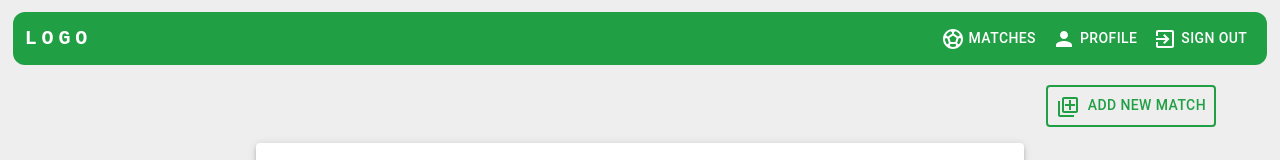
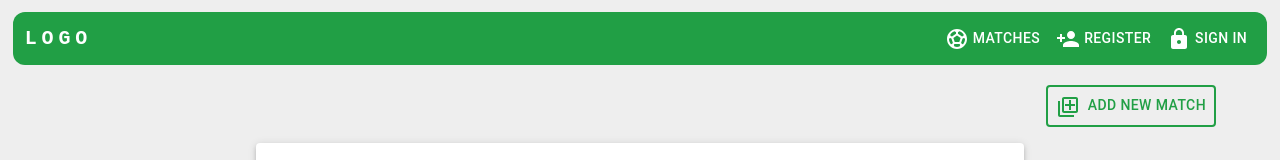
Before and after one commit to BeshoyMorad/EPL-Match-Reservation, a Next.js app: page / in a window 1280 px wide. Shown: the top 160 px of the page. Built offline with nearby package versions, Linux system fonts and the light colour scheme.

Commit message:
Integrate navbar with backend

```diff
--- a/components/Navbar.tsx
+++ b/components/Navbar.tsx
@@ -6,16 +6,53 @@ import PersonIcon from "@mui/icons-material/Person";
 import PersonAddIcon from "@mui/icons-material/PersonAdd";
 import LockIcon from "@mui/icons-material/Lock";
 import ExitToAppIcon from "@mui/icons-material/ExitToApp";
+import HomeIcon from "@mui/icons-material/Home";
+import GroupIcon from "@mui/icons-material/Group";
+import { useCookies } from "react-cookie";
 
 const pages = [
   { name: "Matches", link: "/", icon: <SportsSoccerIcon /> },
   { name: "Profile", link: "/profile", icon: <PersonIcon /> },
-  // { name: "Register", link: "/signup", icon: <PersonAddIcon /> },
-  // { name: "Sign in", link: "/signin", icon: <LockIcon /> },
+  { name: "Register", link: "/signup", icon: <PersonAddIcon /> },
+  { name: "Sign in", link: "/signin", icon: <LockIcon /> },
   { name: "Sign out", link: "/signout", icon: <ExitToAppIcon /> },
 ];
 
+const adminPages = [
+  { name: "Home", link: "/admin", icon: <HomeIcon /> },
+  { name: "Manage All Users", link: "/admin/users", icon: <GroupIcon /> },
+  { name: "Sign out", link: "/signout", icon: <ExitToAppIcon /> },
+];
+
+function NavbarItem({
+  page,
+}: {
+  page: { name: string; link: string; icon: any };
+}) {
+  return (
+    <Button
+      key={page.name}
+      sx={{ my: 1, color: "white", display: "block" }}
+      href={page.link}
+    >
+      <Box display={{ xs: "none", sm: "block" }}>
+        <div className="flex items-center gap-1">
+          <span>{page.icon}</span>
+          <span>{page.name}</span>
+        </div>
+      </Box>
+      <Box display={{ sm: "none" }}>
+        <span>{page.icon}</span>
+      </Box>
+    </Button>
+  );
+}
+
 export default function Navbar() {
+  const [cookies] = useCookies(["isAdmin", "token"]);
+  const isAdmin = cookies.isAdmin;
+  const isLoggedIn = cookies.token;
+
   return (
     <nav className="flex items-center px-3 bg-[var(--main-color)] mt-3 rounded-xl w-[98%] m-auto">
       <Typography
@@ -36,23 +73,23 @@ export default function Navbar() {
       </Typography>
 
       <Box sx={{ display: "flex" }}>
-        {pages.map((page) => (
-          <Button
-            key={page.name}
-            sx={{ my: 1, color: "white", display: "block" }}
-            href={page.link}
-          >
-            <Box display={{ xs: "none", sm: "block" }}>
-              <div className="flex items-center gap-1">
-                <span>{page.icon}</span>
-                <span>{page.name}</span>
-              </div>
-            </Box>
-            <Box display={{ sm: "none" }}>
-              <span>{page.icon}</span>
-            </Box>
-          </Button>
-        ))}
+        {isAdmin
+          ? adminPages.map((page) => <NavbarItem key={page.name} page={page} />)
+          : pages.map((page) => {
+              if (
+                isLoggedIn &&
+                (page.name === "Sign in" || page.name === "Register")
+              ) {
+                return null;
+              } else if (
+                !isLoggedIn &&
+                (page.name === "Sign out" || page.name === "Profile")
+              ) {
+                return null;
+              } else {
+                return <NavbarItem key={page.name} page={page} />;
+              }
+            })}
       </Box>
     </nav>
   );
```
